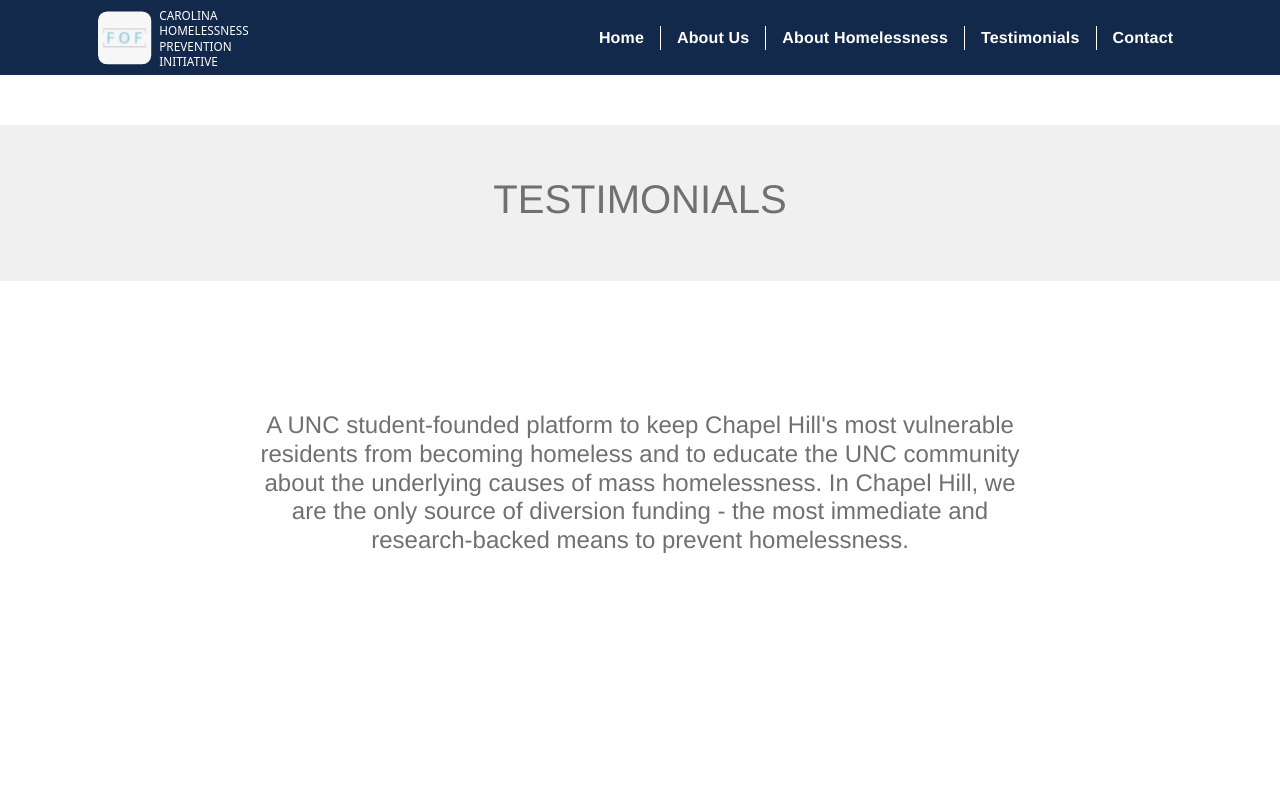
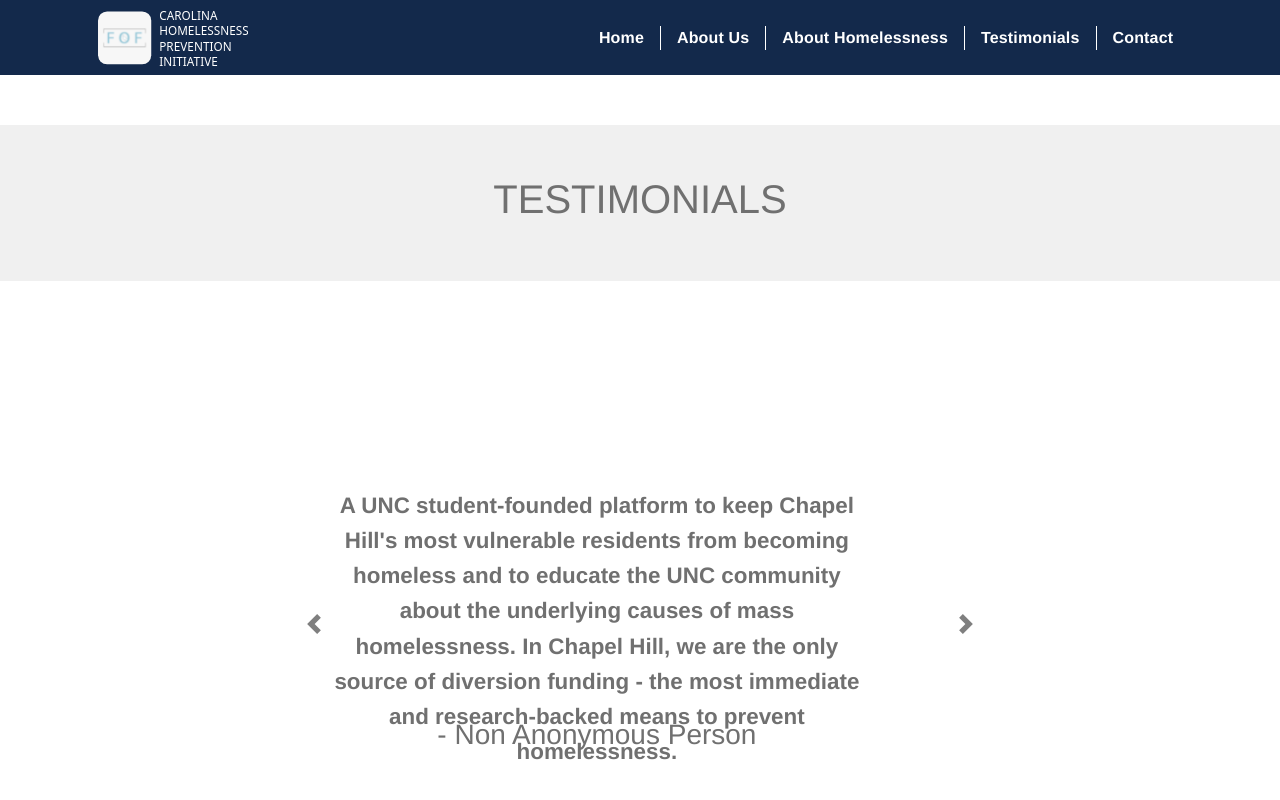
Before and after one commit to web-dev-carolina/CHPI, a React (Create React App) app in the folder chpi-website/: page /Testimonials in a window 1280 px wide. Shown: the top 800 px of the page. Built offline with nearby package versions, Linux system fonts and the light colour scheme.

Commit message:
Add carousel to testimonials

```diff
--- a/chpi-website/src/CSS/Testimonials.css
+++ b/chpi-website/src/CSS/Testimonials.css
@@ -1,12 +1,8 @@
 .testimonials {
-
     position: relative;
     min-height: calc(100vh + 10px);
     text-align: center;
     color: #707070;
-    background-color: #ffffff;
-    background-position: center;
-    background-size: cover;
     width: 100%;
 }
 
@@ -14,24 +10,52 @@
     position: relative;
     width: 100%;
     padding: 50px 0 0 0;
+    text-align: center;
 }
 
 .title {
     font-weight: 700;
     margin-top: 0;
-    margin-bottom: 60px;
     text-transform: uppercase;
     font-size: 2.5rem;
     background-color: #F0F0F0;
     padding: 50px 0 50px 0;
     text-align: center;
+}
+
+.content {
+    font-weight: 700;
+    font-size: 2.5rem;
+    margin-top: 0;
+    margin-bottom: 0;
+    padding: 0 6% 0% 6%;
+    height: 100%;
+}
+
+.carousel-control-next,
+.carousel-control-prev {
+    filter: invert(100%);
+}
+
+.carousel-item {
+    height: 350px;
+    padding-top: 5%;
+    padding-left: 15%;
+    padding-right: 15%;
+}
+
+.carousel-indicators {
+    filter: invert(100%);
+}
+
+.carousel-caption h3 {
+    color: #707070;
 
 }
 
-.content {
-    font-size: 1.4rem;
-    line-height: 2rem;
-    padding: 0 6% 15% 6%;
+.carousel {
+    padding-top: 5%;
+    padding-bottom: 5%;
 }
 
 @media screen and (min-width: 960px){
--- a/chpi-website/src/Component/Testimonials.js
+++ b/chpi-website/src/Component/Testimonials.js
@@ -1,5 +1,7 @@
-import React from 'react'
+import React from 'react';
+import ReactDOM from 'react-dom';
 import '../CSS/Testimonials.css';
+import Carousel from 'react-bootstrap/Carousel'
 
 function Testimonials(){
     return (
@@ -9,12 +11,33 @@ function Testimonials(){
                     <h1>Testimonials</h1>
                 </div>
                 <div className="content">
-                    <h4> A UNC student-founded platform to keep Chapel Hill's most vulnerable residents from becoming homeless and to educate the UNC community about the underlying causes of mass homelessness.
-                    In Chapel Hill, we are the only source of diversion funding - the most immediate and research-backed means to prevent homelessness.</h4>
+                <Carousel>
+                    <Carousel.Item>
+                        A UNC student-founded platform to keep Chapel Hill's most vulnerable residents from becoming homeless and to educate the UNC community about the underlying causes of mass homelessness.
+                        In Chapel Hill, we are the only source of diversion funding - the most immediate and research-backed means to prevent homelessness.
+                        <Carousel.Caption>
+                            <h3>- Non Anonymous Person</h3>
+                        </Carousel.Caption>
+                    </Carousel.Item>
+                    <Carousel.Item>
+                        A UNC student-founded platform to keep Chapel Hill's most vulnerable residents from becoming homeless and to educate the UNC community about the underlying causes of mass homelessness.
+                        In Chapel Hill, we are the only source of diversion funding - the most immediate and research-backed means to prevent homelessness.
+                        <Carousel.Caption>
+                            <h3>- Non Anonymous Person</h3>
+                        </Carousel.Caption>
+                    </Carousel.Item>
+                    <Carousel.Item>
+                        A UNC student-founded platform to keep Chapel Hill's most vulnerable residents from becoming homeless and to educate the UNC community about the underlying causes of mass homelessness.
+                        In Chapel Hill, we are the only source of diversion funding - the most immediate and research-backed means to prevent homelessness.
+                        <Carousel.Caption>
+                            <h3>- Non Anonymous Person</h3>
+                        </Carousel.Caption>
+                    </Carousel.Item>
+                </Carousel>
                 </div>
             </div>
         </div>
-    )
+    );
 }
 
 export default Testimonials;
```
Also changed, not shown: 1 other file (tests, documents, lock files or other folders).
